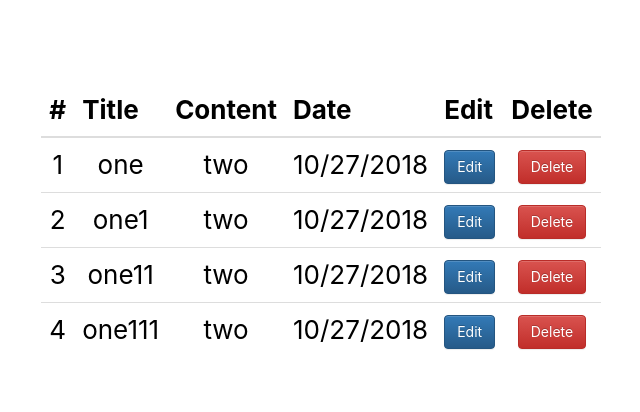
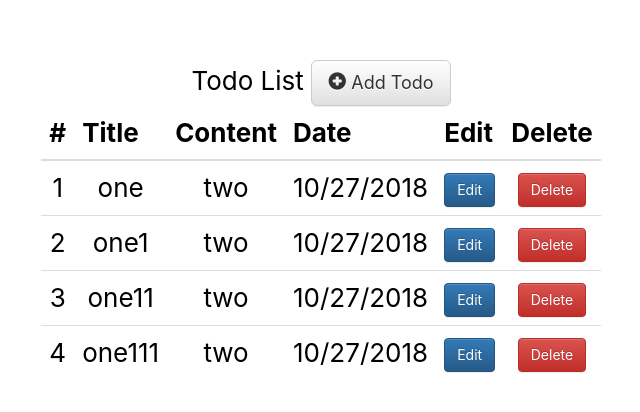
Before and after one commit to zainmustafa/journiletodo, a React (Create React App) app in the folder todo-frontend/: page / in a window 1280 px wide. Shown: the part 170-582 px from the top of the page, without its empty margins (319-959 px from the left). Built offline with nearby package versions, Linux system fonts and the light colour scheme.

Commit message:
add button for adding new todo.

```diff
--- a/todo-frontend/src/App.js
+++ b/todo-frontend/src/App.js
@@ -10,12 +10,17 @@ class App extends Component {
       viewList: true
     };
   }
+  showForm = () =>{
+    this.setState({
+      viewList : false
+    })
+  }
   render() {
     const { viewList } = this.state;
     return (
       <div className="App">
         <header className="App-header">
-          {viewList ? <ListView /> : <TodoForm />}
+          {viewList ? <ListView showForm={this.showForm} /> : <TodoForm />}
         </header>
       </div>
     );
--- a/todo-frontend/src/components/listView.js
+++ b/todo-frontend/src/components/listView.js
@@ -1,5 +1,5 @@
 import React, { Component } from "react";
-import { Table, Button } from "react-bootstrap";
+import { Table, Button, Row, Glyphicon} from "react-bootstrap";
 import swal from "sweetalert2";
 
 class ListView extends Component {
@@ -52,6 +52,18 @@ class ListView extends Component {
       }
     ];
     return (
+      <div>
+        <Row>
+          Todo List{" "}
+          <Button
+            bsSize="large"
+            onClick={() => {
+              this.props.showForm();
+            }}
+          >
+            <Glyphicon glyph="plus-sign" /> Add Todo
+          </Button>
+        </Row>
         <Table responsive>
           <thead>
             <tr>
@@ -96,6 +108,7 @@ class ListView extends Component {
             })}
           </tbody>
         </Table>
+      </div>
     );
   }
 }
```
Lines whose indentation alone changed are shown as unchanged.
